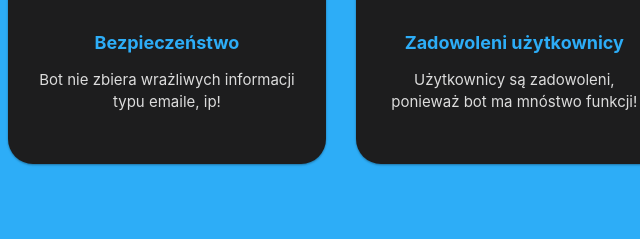
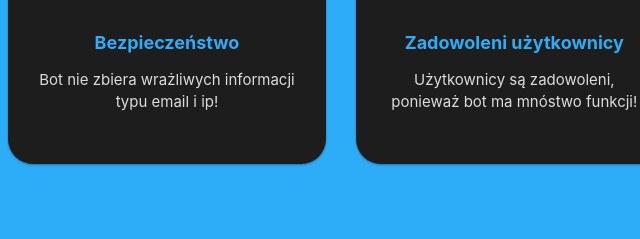
Before and after one commit to Rodi247/venobot, a plain HTML site: page index.html in a window 1280 px wide. Shown: the part 975-1214 px from the top of the page, 473-1113 px from the left. Drawn offline with nearby package versions, Linux system fonts and the light colour scheme.

Commit message:
Add files via upload

```diff
--- a/index.html
+++ b/index.html
@@ -50,7 +50,7 @@
                 <div class="col-sm-6 col-md-5 col-lg-4 item">
                     <div id="features" class="box"><i class="fa fa-lock icon" style="color: var(--main-color);"></i>
                         <h3 class="name">Bezpieczeństwo</h3>
-                        <p class="description" style="color: var(--secondary-text-color);">Bot nie zbiera wrażliwych informacji typu emaile, ip!<br></p>
+                        <p class="description" style="color: var(--secondary-text-color);">Bot nie zbiera wrażliwych informacji typu email i ip!<br></p>
                     </div>
                 </div>
                 <div class="col-sm-6 col-md-5 col-lg-4 item">
```
